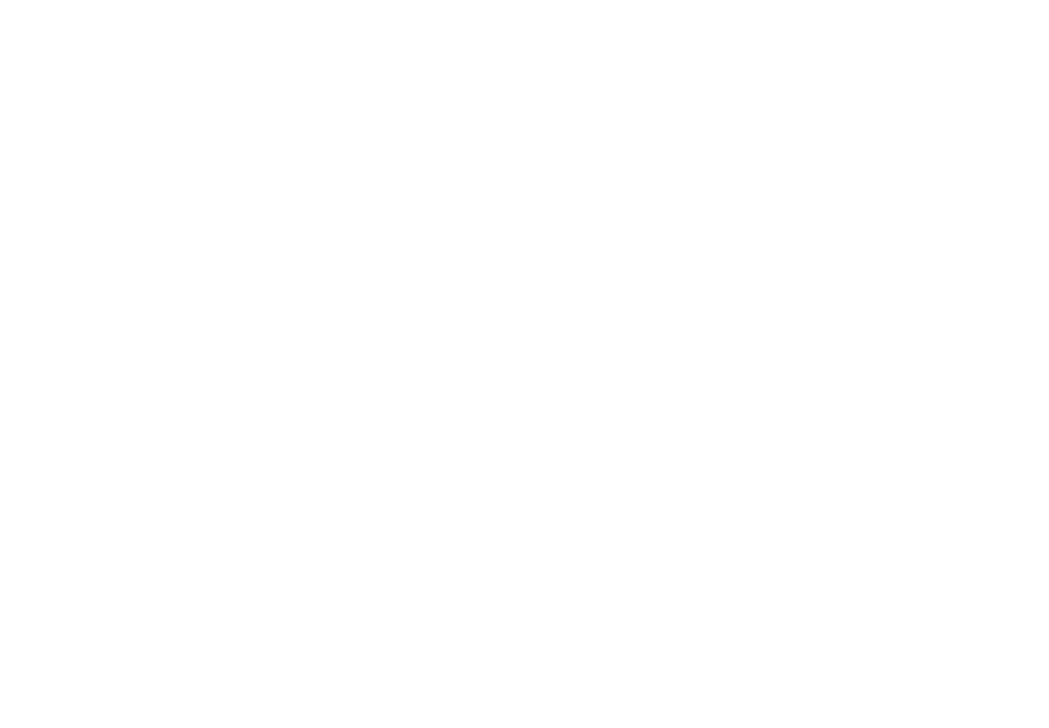
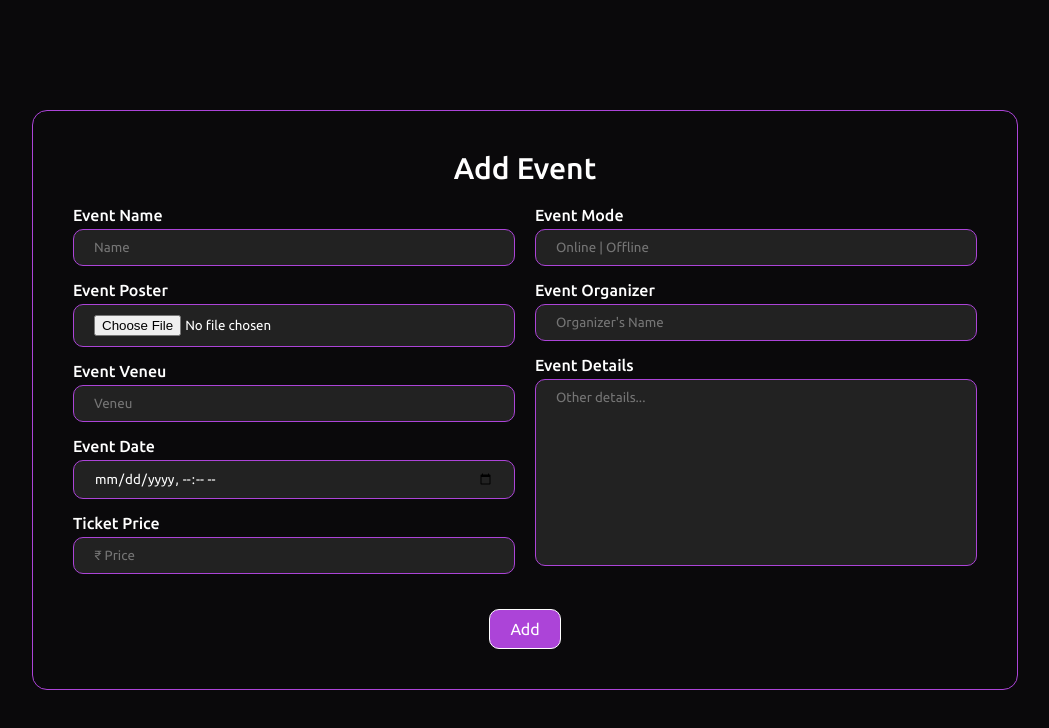
Before and after one commit to RedHawk-Tejas/event-management-app, a React (Create React App) app in the folder frontend/: page /famfest/organize_event in a window 1280 px wide. Before the commit this address had no page. Shown: the top 728 px of the page, without its empty margins (115-1164 px from the left). Built offline with nearby package versions, Linux system fonts and the light colour scheme; the HTML template or start-up script is replaced by a standard one.

Commit message:
frontend updated

```diff
--- a/frontend/src/App.js
+++ b/frontend/src/App.js
@@ -2,13 +2,15 @@ import React from "react";
 import { BrowserRouter, Route, Routes } from "react-router-dom";
 import LandingPage from "./pages/LandingPage";
 import HomePage from "./pages/HomePage";
+import AddEvent from "./pages/AddEvent";
 
 function App() {
   return (
     <BrowserRouter>
       <Routes>
         <Route path="/" element={<LandingPage/>}/>
-        <Route path="/homepage" element={<HomePage/>} />
+        <Route path="/famfest/home" element={<HomePage/>} />
+        <Route path="/famfest/organize_event" element={<AddEvent/>} />
       </Routes>
     </BrowserRouter>
   );
--- /dev/null
+++ b/frontend/src/components/Event.js
@@ -0,0 +1,9 @@
+import React from 'react'
+
+const Event = () => {
+  return (
+    <div>Event</div>
+  )
+}
+
+export default Event
--- a/frontend/src/components/EventContainer.js
+++ b/frontend/src/components/EventContainer.js
@@ -8,11 +8,11 @@ const EventContainer = () => {
     const responsive = {
         superLargeDesktop: {
           breakpoint: { max: 4000, min: 3000 },
-          items: 5
+          items: 4
         },
         desktop: {
           breakpoint: { max: 3000, min: 1400 },
-          items: 5
+          items: 4
         },
         tablet: {
           breakpoint: { max: 1400, min: 1190 },
@@ -23,7 +23,7 @@ const EventContainer = () => {
           items: 2
         },
         smmobile: {
-            breakpoint: { max: 650, min: 0 },
+            breakpoint: { max: 750, min: 0 },
             items: 1
           }
       };
@@ -60,14 +60,30 @@ const EventContainer = () => {
 
         </Carousel>
 
+        <Title>Upcoming Events</Title>
+
+        <Carousel responsive={responsive}>
+
+            <EventCard/>
+            <EventCard/>
+            <EventCard/>
+            <EventCard/>
+            <EventCard/>
+            <EventCard/>
+            <EventCard/>
+            <EventCard/>
+
+        </Carousel>
+
     </Wrapper>
   )
 }
 
 const Wrapper = styled.div`
     height: fit-content;
+    // width: 70%;
     color: white;
-    padding: 60px 60px;
+    padding: 60px 150px;
     @media only screen and (max-width: 420px){
         padding: 30px 45px;
     }
--- /dev/null
+++ b/frontend/src/components/EventsCarousel.js
@@ -0,0 +1,31 @@
+import React from 'react'
+import { styled } from 'styled-components'
+import Event from './Event';
+
+const EventsCarousel = () => {
+  return (
+    <Wrapper>
+
+        <Section>
+            <Title>Events</Title>
+            <Event/>
+        </Section>
+
+
+
+    </Wrapper>
+  )
+}
+
+const Wrapper = styled.div`
+    border: 1px solid white;
+    color: white;
+`;
+
+const Section = styled.div`
+    border: 1px solid red;
+`;
+
+const Title = styled.div``;
+
+export default EventsCarousel
--- a/frontend/src/components/Footer.js
+++ b/frontend/src/components/Footer.js
@@ -55,7 +55,7 @@ const Wrapper = styled.div`
   justify-content: space-around;
   color: white;
   border-top: 1px solid #c0c0c0;
-  background: #222;
+  background: #0A090B;
   padding: 60px 60px;
 
   @media only screen and (max-width: 850px){
--- /dev/null
+++ b/frontend/src/components/Header.js
@@ -0,0 +1,89 @@
+import React from 'react';
+import styled from 'styled-components';
+import poster from '../images/poster.jpg'
+
+const Header = () => {
+  return (
+    <Wrapper>
+
+        <Img src={poster}></Img>
+
+        <Container>
+            <Title>Explore One of the Best Events.</Title>
+        </Container>
+
+        <SearchBar>
+            <Input placeholder='Search for a event'></Input>
+            <Button >Search</Button>
+        </SearchBar>
+
+    </Wrapper>
+  )
+}
+
+const Wrapper = styled.div``;
+
+const Img = styled.img`
+    width: 100%;
+    height: 89vh;
+    object-fit: cover;
+    position: absolute;
+    left: 0;
+    z-index: 1;
+    background-color: #111;
+`;
+
+const Container = styled.div`
+    position: absolute;
+    z-index: 2;
+    color: white;
+    top: 80px;
+    left: 0;
+    width: 100%;
+    height: 89vh;
+    background: #111;
+    opacity: 0.5;
+`;
+
+const Title = styled.div`
+    font-size: 50px;
+    font-weight: 500;
+    position: absolute;
+    top: 150px;
+    left: 25%;
+`;
+
+const SearchBar = styled.div`
+    position: absolute;
+    top: 350px;
+    left: 25%;
+    z-index: 5;
+    border: 3px solid #720e9e;
+    border-radius: 10px;;
+
+    width: 100vh;
+`;
+
+const Input = styled.input`
+    width: 75.7%;
+    border: none;
+    outline: none;
+    padding: 15px 20px;
+    border-radius: 10px 0 0 10px;
+    // color: #222;
+    font-size: 18px;
+`;
+
+const Button = styled.button`
+    width: 19%;
+    border: none;
+    outline: none;
+    padding: 18px 20px;
+    border-radius: 0 10px 10px 0;
+    cursor: pointer;
+    background-color: #720e9e;
+    color: white;
+    font-weight: 500;
+`;
+
+export default Header
--- /dev/null
+++ b/frontend/src/components/HeroBanner.js
@@ -0,0 +1,19 @@
+import React from 'react'
+import { styled } from 'styled-components'
+
+const HeroBanner = () => {
+  return (
+
+    <Wrapper>
+        ddf
+    </Wrapper>
+
+  )
+}
+
+const Wrapper = styled.div`
+    color: white;
+    height: 70vh;
+    border: 1px solid white;
+`;
+export default HeroBanner
--- a/frontend/src/components/LoginCard.js
+++ b/frontend/src/components/LoginCard.js
@@ -3,7 +3,7 @@ import { styled } from "styled-components";
 import { Eye, EyeOff } from "lucide-react";
 import { ToastContainer, toast } from "react-toastify";
 import "react-toastify/dist/ReactToastify.css";
-// import axios from 'axios';
+import axios from 'axios';
 import { useNavigate } from "react-router-dom";
 
 const LoginCard = () => {
@@ -12,12 +12,16 @@ const LoginCard = () => {
 
   const [isLogin, setIsLogin] = useState(true);
   const [isVisible, setIsVisible] = useState(true);
+  const [active, setActive] = useState(true);
 
-  const [username, setUsername] = useState("");
+  const [name, setName] = useState("");
+  const [email, setEmail] = useState("");
   const [password, setPassword] = useState("");
+  const [confirmPass, setConfirmPass] = useState("");
 
   const handleToggle = () => {
     setIsLogin(!isLogin);
+    setActive(!active)
   };
 
   const toggleShowPassword = () => {
@@ -26,58 +30,84 @@ const LoginCard = () => {
 
   const handleLogin = async() => {
     try {
-        // const response = await axios.post("apiLink", {username, password});
-        // const status = response.status;
+        const response = await axios.post("http://localhost:9080/api/authentication/login", {email, password});
+        console.log(response.data);
 
-        var status = 100;
+        const token = response.data.token;
+        const user_id = response.data.id;
+        localStorage.setItem('id', user_id);
+        localStorage.setItem('token', token);
 
+        const status = response.status;
         if(status === 200){
-            toast("Login Successful.");
-            navigate("/homepage");
-        } else {
-            toast("Check your crendials.");
+            navigate('/famfest/home');
         }
     } catch (error) {
-
+      const status = error.response.status;
+      console.log(status);
+      if(status === 403){
+        toast("Invalid Credentials")
+      }
     }
   }
 
-//   const notify = () => toast("Wow so easy!");
+  const handleSignup = async () => {
+    try {
+      if (!name || !email || !password || !confirmPass) {
+        toast("Please fill all fields");
+        return;
+      }
+
+      if (password !== confirmPass) {
+        toast("Passwords do not match");
+        return; // Return early if passwords don't match
+      }
+
+      const role = "user";
+      const response = await axios.post("http://localhost:9080/api/authentication/register", {
+        name,
+        email,
+        password,
+        role,
+      });
+      setName("");
+      setEmail("");
+      setPassword("");
+      setConfirmPass("");
+      console.log(response);
+      const status = response.status;
+      if (status === 200) {
+        toast("Registration Successful! Please, Login");
+      }
+    } catch (error) {
+      console.log(error);
+    }
+  };
+
 
   return (
     <LoginContainer>
       <Toggle>
-        <Button active={1} onClick={handleToggle}>
+        <Button active={active} onClick={handleToggle}>
           Login
         </Button>
-        <Button active={0} onClick={handleToggle}>
+        <Button active={!active} onClick={handleToggle}>
           Sign Up
         </Button>
       </Toggle>
 
-      <Form>
+      <FormContainer>
         {isLogin ? (
           <>
-            <Input
-              type="text"
-              placeholder="Username"
-              required
-              value={username}
-              onChange={(e) => setUsername(e.target.value)}
+            <Input value={email} onChange={(e) => setEmail(e.target.value)}
+              type="text" placeholder="Email" required
             ></Input>
 
             <PasswordInput>
-              <Input
-                onChange={(e) => setPassword(e.target.value)}
-                type={!isVisible ? "password" : "text"}
-                placeholder="Password"
-                required
-                value={password}
+              <Input value={password} onChange={(e) => setPassword(e.target.value)}
+                type={!isVisible ? "password" : "text"} placeholder="Password" required
               ></Input>
-              <span
-                onClick={toggleShowPassword}
-                style={{ marginRight: "10px" }}
-              >
+              <span onClick={toggleShowPassword} style={{ marginRight: "10px" }}>
                 {isVisible ? (
                   <Eye size={22} color="#800080" />
                 ) : (
@@ -91,28 +121,19 @@ const LoginCard = () => {
           </>
         ) : (
           <>
-            <Input
-              style={{ marginTop: "10px" }}
-              type="text"
-              placeholder="Name"
-              required
+            <Input value={name} onChange={ (e) => setName(e.target.value) }
+              type="text" placeholder="Name" style={{ marginTop: "10px" }}
             ></Input>
-            <Input
-              style={{ marginTop: "10px" }}
-              type="email"
-              placeholder="Email"
-              required
+
+            <Input value={email} onChange={ (e) => setEmail(e.target.value) }
+              type="email" placeholder="Email" style={{ marginTop: "10px" }}
             ></Input>
+
             <PasswordInput>
-              <Input
-                type={!isVisible ? "password" : "text"}
-                placeholder="Password"
-                required
+              <Input value={password} onChange={ (e) => setPassword(e.target.value) }
+                type={!isVisible ? "password" : "text"} placeholder="Password" required
               ></Input>
-              <span
-                onClick={toggleShowPassword}
-                style={{ marginRight: "10px" }}
-              >
+                <span onClick={toggleShowPassword} style={{ marginRight: "10px" }}>
                 {isVisible ? (
                   <Eye size={22} color="#800080" />
                 ) : (
@@ -120,27 +141,16 @@ const LoginCard = () => {
                 )}
               </span>
             </PasswordInput>
+
             <PasswordInput>
-              <Input
-                type={!isVisible ? "password" : "text"}
-                placeholder="Confirm Password"
-                required
-              ></Input>
-              <span
-                onClick={toggleShowPassword}
-                style={{ marginRight: "10px" }}
-              >
-                {isVisible ? (
-                  <Eye size={22} color="#800080" />
-                ) : (
-                  <EyeOff size={22} color="#800080" />
-                )}
-              </span>
+              <Input value={confirmPass} onChange={ (e) => setConfirmPass(e.target.value) }
+                type="text" placeholder="Confirm Password" required></Input>
             </PasswordInput>
-            <Submit>Sign Up</Submit>
+            <Submit onClick={handleSignup}>Sign Up</Submit>
+            <ToastContainer />
           </>
         )}
-      </Form>
+      </FormContainer>
     </LoginContainer>
   );
 };
@@ -171,9 +181,14 @@ const Button = styled.button`
   background: ${({ active }) => (active ? "#fff" : "#444")};
   color: ${({ active }) => (active ? "#BB37CA" : "black")};
   border-bottom: ${({ active }) => (active ? "1px solid #c0c0c0" : "black")};
+
+  &:hover {
+    background: #BB37CA;
+    color: #fff;
+  }
 `;
 
-const Form = styled.div`
+const FormContainer = styled.div`
   display: flex;
   flex-direction: column;
   justify-content: center;
@@ -186,7 +201,6 @@ const Input = styled.input`
   border-radius: 10px;
   outline: none;
   border: none;
-  // margin-bottom: 13px;
 `;
 
 const Submit = styled.button`
--- a/frontend/src/components/Navbar.js
+++ b/frontend/src/components/Navbar.js
@@ -1,6 +1,7 @@
 import React from 'react';
 import { styled } from 'styled-components';
 import { User2 } from 'lucide-react';
+import { Link } from 'react-router-dom';
 
 const Navbar = () => {
   return (
@@ -13,6 +14,9 @@ const Navbar = () => {
       <RightContainer>
 
         <Input placeholder="Search"></Input>
+        <Link to="/famfest/organize_event">
+          <Button>Organize Event</Button>
+        </Link>
         <User2 style={{ cursor: 'pointer', paddingLeft: '20px',}} />
 
       </RightContainer>
@@ -31,7 +35,7 @@ const MainNavbar = styled.nav`
   border-bottom: 1px solid #c0c0c0;
   position: sticky;
   top: 0;
-  z-index: 1;
+  z-index: 10;
 
   @media only screen and (max-width: 600px) {
     padding: 20px 30px;
@@ -58,6 +62,7 @@ const Input = styled.input`
   outline: #ac44d8;
   color: white;
   background: #111;
+  margin-right: 20px;
   @media only screen and (max-width: 800px) {
     width: 220px;
   }
@@ -66,5 +71,18 @@ const Input = styled.input`
   }
 `;
 
+const Button = styled.button`
+  padding: 8px 10px;
+  color: #ac44d8;
+  background: #111;
+  border: 1px solid #ac44d8;
+  outline: none;
+  font-weight: 500;
+  cursor: pointer;
+  &:hover{
+    color: #fff;
+  background: #ac44d8;
+  }
+`;
 
 export default Navbar;
--- /dev/null
+++ b/frontend/src/pages/AddEvent.js
@@ -0,0 +1,222 @@
+import React, { useState } from 'react'
+import { styled } from 'styled-components'
+import Navbar from '../components/Navbar';
+import axios from 'axios';
+
+const AddEvent = () => {
+
+    const [eventName, setEventName] = useState('');
+    const [eventPoster, setEventPoster] = useState(null);
+    const [eventVenue, setEventVenue] = useState('');
+    const [eventDateTime, setEventDateTime] = useState('');
+    const [price, setPrice] = useState('');
+    const [eventMode, setEventMode] = useState('');
+    const [eventOrganizer, setEventOrganizer] = useState('');
+    const [eventDetails, setEventDetails] = useState('');
+
+    const handleAddEvent = async() => {
+        try {
+            const eventDataForm = {
+                eventName,
+                eventPoster,
+                eventVenue,
+                eventDateTime,
+                price,
+                eventMode,
+                eventOrganizer,
+                eventDetails
+            }
+
+            const token = localStorage.getItem('token');
+            console.log(token, "sending");
+
+            const response = await axios.post('http://localhost:9080/api/Event-Management/Event-info', eventDataForm, {
+                headers: {
+                    Authorization: `Bearer ${token}`,
+                },
+            })
+
+            console.log(response);
+
+        } catch (error) {
+            console.log(error);
+        }
+    }
+
+  return (
+    <Wrapper>
+
+        {/* <Navbar/> */}
+
+        <Container>
+
+            <Title>Add Event</Title>
+
+            <Section>
+
+            <Row>
+
+            <Group>
+                <Label>Event Name</Label>
+                <Input value={eventName} onChange={ (e) => setEventName(e.target.value) }
+                    type='text' placeholder='Name'></Input>
+            </Group>
+
+            <Group>
+                <Label>Event Poster</Label>
+                <Input onChange={ (e) => setEventPoster(e.target.files[0]) }
+                    type='file' placeholder='Poster'></Input>
+            </Group>
+
+            <Group>
+                <Label>Event Veneu</Label>
+                <Input value={eventVenue} onChange={ (e) => setEventVenue(e.target.value) }
+                    type='text' placeholder='Veneu'></Input>
+            </Group>
+
+            <Group>
+                <Label>Event Date</Label>
+                <Input value={eventDateTime} onChange={ (e) => setEventDateTime(e.target.value) }
+                    type='datetime-local' placeholder='Date'></Input>
+            </Group>
+
+            <Group>
+                <Label>Ticket Price</Label>
+                <Input value={price} onChange={ (e) => setPrice(e.target.value) }
+                    type='text' placeholder='₹ Price'></Input>
+            </Group>
+            </Row>
+
+            <Row>
+
+
+
+
+            <Group>
+                <Label>Event Mode</Label>
+                <Input value={eventMode} onChange={ (e) => setEventMode(e.target.value) }
+                    type='text' placeholder='Online | Offline'></Input>
+            </Group>
+
+            <Group>
+                <Label>Event Organizer</Label>
+                <Input value={eventOrganizer} onChange={ (e) => setEventOrganizer(e.target.value) }
+                    type='text' placeholder="Organizer's Name"></Input>
+            </Group>
+
+            <Group>
+                <Label>Event Details</Label>
+                <Textarea value={eventDetails} onChange={ (e) => setEventDetails(e.target.value) }
+                    type='text' placeholder='Other details...' rows={11}></Textarea>
+            </Group>
+
+            </Row>
+
+            </Section>
+
+            <Button onClick={handleAddEvent}>Add</Button>
+
+        </Container>
+
+    </Wrapper>
+  )
+}
+
+const Wrapper = styled.div`
+    color: white;
+    height: 100vh;
+    background: #0A090B;
+    display: flex;
+    align-items: center;
+    justify-content: center;
+    overflow-y: auto;
+`;
+
+const Container = styled.div`
+    border: 1px solid #ac44d8;
+    border-radius: 15px;
+    // width: 90%;
+    // height: 100vh;
+    display: flex;
+    flex-direction: column;
+    align-items: center;
+    gap: 20px;
+    padding: 40px;
+    // margin: 40px 40px;
+
+    // @media only screen and (max-width: 500px) {
+    //     width: 60vh;
+    // }
+
+`;
+
+const Title = styled.div`
+    font-size: 30px;
+    font-weight: 500;
+`;
+
+const Row = styled.div``;
+
+const Section = styled.div`
+    display: flex;
+    gap: 20px;
+
+    @media only screen and (max-width: 830px) {
+        flex-direction: column;
+      }
+`;
+
+const Group = styled.div`
+    display: flex;
+    flex-direction: column;
+    gap: 5px;
+    margin-bottom: 15px;
+`;
+
+const Label = styled.label`
+    font-weight: 500;
+`;
+
+const Input = styled.input`
+    padding: 10px 20px;
+    width: 50vh;
+    border-radius: 10px;
+    border: 1px solid #ac44d8;
+    outline: none;
+    color: #fff;
+    background: #222;
+
+    @media only screen and (max-width: 500px) {
+        width: 40vh;
+    }
+`;
+
+const Textarea = styled.textarea`
+    padding: 10px 20px;
+    width: 50vh;
+    border-radius: 10px;
+    border: 1px solid #ac44d8;
+    outline: none;
+    color: #fff;
+    background: #222;
+    resize:none;
+
+    @media only screen and (max-width: 500px) {
+        width: 40vh;
+    }
+`;
+
+const Button = styled.div`
+    padding: 10px 20px;
+    background: #ac44d8;
+    border-radius: 10px;
+    cursor: pointer;
+    border: 1px solid white;
+
+    &:hover{
+        color: black;
+        background: #ac44d8;
+    }
+`;
+
+export default AddEvent
```
Also changed, not shown: frontend/src/pages/HomePage.js (+8 -2 lines), frontend/src/images/poster.jpg (added).
